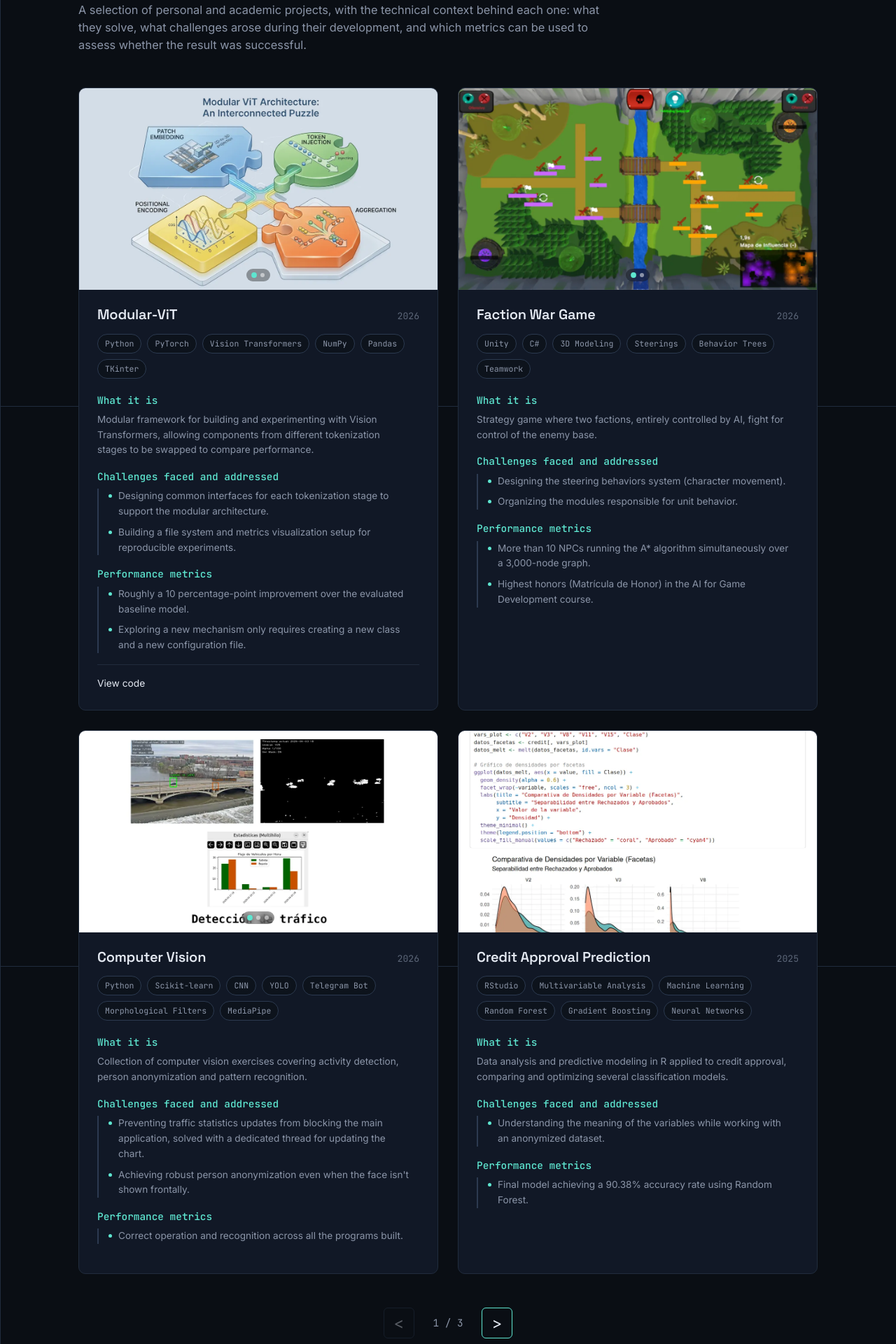
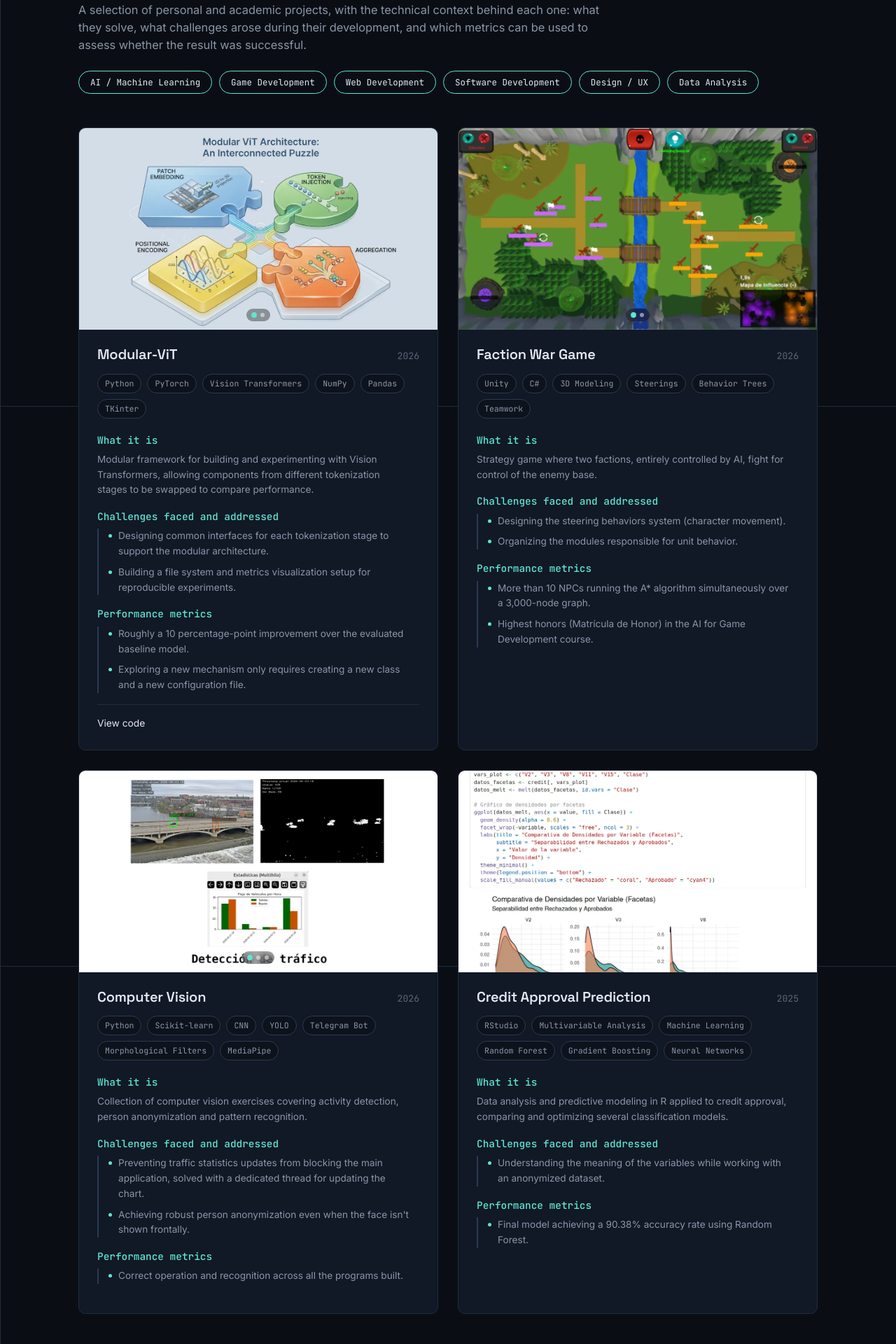
Before and after one commit to JuaanGB/JuaanGB.github.io, a React (Vite) app: page /proyectos in a window 1280 px wide. Shown: the part 220-2140 px from the top of the page at 70% size. Built offline with nearby package versions, Linux system fonts and the light colour scheme.

Commit message:
Filtros para los proyectos

```diff
--- /dev/null
+++ b/src/components/TagFilter.css
@@ -0,0 +1,40 @@
+.tag-filter {
+  display: flex;
+  flex-wrap: wrap;
+  gap: 10px;
+  margin-top: 24px;
+}
+
+.tag-filter__badge {
+  display: inline-flex;
+  align-items: center;
+  gap: 6px;
+  font-family: var(--font-mono);
+  font-size: 0.78rem;
+  padding: 7px 16px;
+  border-radius: 100px;
+  border: 1px solid var(--accent);
+  background: transparent;
+  color: var(--text-primary);
+  cursor: pointer;
+  transition: background-color 0.18s ease, color 0.18s ease, box-shadow 0.2s ease;
+}
+
+.tag-filter__badge:hover {
+  background: var(--accent-soft);
+}
+
+.tag-filter__badge--active {
+  background: var(--accent);
+  color: #06110f;
+  font-weight: 500;
+}
+
+.tag-filter__badge--active:hover {
+  background: var(--accent-strong);
+}
+
+.tag-filter__x {
+  font-size: 0.7rem;
+  line-height: 1;
+}
--- /dev/null
+++ b/src/components/TagFilter.tsx
@@ -0,0 +1,31 @@
+import { tags } from '../data/tags'
+import { useLanguage } from '../context/LanguageContext'
+import './TagFilter.css'
+
+interface Props {
+  selected: string[]
+  onToggle: (tagId: string) => void
+}
+
+export default function TagFilter({ selected, onToggle }: Props) {
+  const { lang } = useLanguage()
+
+  return (
+    <div className="tag-filter">
+      {tags.map((tag) => {
+        const isActive = selected.includes(tag.id)
+        return (
+          <button
+            key={tag.id}
+            className={'tag-filter__badge' + (isActive ? ' tag-filter__badge--active' : '')}
+            onClick={() => onToggle(tag.id)}
+            aria-pressed={isActive}
+          >
+            {isActive && <span className="tag-filter__x">X</span>}
+            {tag[lang]}
+          </button>
+        )
+      })}
+    </div>
+  )
+}
--- a/src/data/projects.ts
+++ b/src/data/projects.ts
@@ -26,6 +26,7 @@ export const projects: Project[] = [
       { es: 'Mejora de aproximadamente 10 puntos porcentuales respecto al modelo base evaluado.', en: 'Roughly a 10 percentage-point improvement over the evaluated baseline model.' },
       { es: 'Explorar un nuevo mecanismo conlleva la creación de una clase y un fichero de configuración nuevos.', en: 'Exploring a new mechanism only requires creating a new class and a new configuration file.' },
     ],
+    tags: ['ai-ml'],
     repo: 'https://github.com/JuaanGB/Modular-ViT',
     featured: false,
   },
@@ -54,6 +55,7 @@ export const projects: Project[] = [
       { es: 'Más de 10 NPCs ejecutando simultáneamente el algoritmo A* sobre un grafo de 3000 nodos.', en: 'More than 10 NPCs running the A* algorithm simultaneously over a 3,000-node graph.' },
       { es: 'Matrícula de Honor en la asignatura de IA para el Desarrollo de Videojuegos.', en: 'Highest honors (Matrícula de Honor) in the AI for Game Development course.' },
     ],
+    tags: ['ai-ml', 'game-dev'],
   },
   {
     id: 'vision-artificial',
@@ -80,6 +82,7 @@ export const projects: Project[] = [
     metrics: [
       { es: 'Correcto funcionamiento y reconocimiento de los programas realizados.', en: 'Correct operation and recognition across all the programs built.' },
     ],
+    tags: ['ai-ml'],
   },
   {
     id: 'aprendizaje-computacional',
@@ -104,6 +107,7 @@ export const projects: Project[] = [
     metrics: [
       { es: 'Modelo final con una tasa de acierto del 90.38% empleando Random Forest.', en: 'Final model achieving a 90.38% accuracy rate using Random Forest.' },
     ],
+    tags: ['ai-ml', 'data'],
   },
   {
     id: 'futbolistos',
@@ -129,6 +133,7 @@ export const projects: Project[] = [
     metrics: [
       { es: 'Matrícula de Honor en la asignatura Proyectos de Desarrollo de Software.', en: 'Highest honors (Matrícula de Honor) in the Software Development Projects course.' },
     ],
+    tags: ['software'],
   },
   {
     id: 'appchat',
@@ -154,6 +159,7 @@ export const projects: Project[] = [
     metrics: [
       { es: 'Matrícula de Honor en la asignatura Tecnologías de Desarrollo de Software.', en: 'Highest honors (Matrícula de Honor) in the Software Development Technologies course.' },
     ],
+    tags: ['software'],
   },
   {
     id: 'smartway',
@@ -183,6 +189,7 @@ export const projects: Project[] = [
     metrics: [
       { es: 'Adopción efectiva del stack tecnológico, incluyendo la dockerización del entorno y la implementación de autenticación mediante JWT como prácticas adicionales.', en: 'Successful adoption of the tech stack, including dockerizing the environment and implementing JWT authentication as additional practice.' },
     ],
+    tags: ['web'],
   },
   {
     id: 'horarigo',
@@ -208,6 +215,7 @@ export const projects: Project[] = [
     metrics: [
       { es: 'Empleada para la planificación de mi último curso de carrera, cursado con 72 créditos, y acabando la carrera en 4 años.', en: 'Used to plan my final year of the degree, in which I took 72 credits and finished the degree in 4 years.' },
     ],
+    tags: ['web'],
   },
   {
     id: 'ecopath',
@@ -233,5 +241,6 @@ export const projects: Project[] = [
     metrics: [
       { es: 'Proyecto correcto según los mentores de Capgemini.', en: 'Project validated as correct by the Capgemini mentors.' },
     ],
+    tags: ['design'],
   },
 ]
--- /dev/null
+++ b/src/data/tags.ts
@@ -0,0 +1,14 @@
+export interface Tag {
+  id: string
+  es: string
+  en: string
+}
+
+export const tags: Tag[] = [
+  { id: 'ai-ml', es: 'IA / Machine Learning', en: 'AI / Machine Learning' },
+  { id: 'game-dev', es: 'Desarrollo de Videojuegos', en: 'Game Development' },
+  { id: 'web', es: 'Desarrollo Web', en: 'Web Development' },
+  { id: 'software', es: 'Desarrollo de Software', en: 'Software Development' },
+  { id: 'design', es: 'Diseño / UX', en: 'Design / UX' },
+  { id: 'data', es: 'Análisis de Datos', en: 'Data Analysis' },
+]
--- a/src/i18n/strings.ts
+++ b/src/i18n/strings.ts
@@ -24,6 +24,7 @@ export const strings = {
       viewCode: 'Ver código',
       prevPage: 'Página anterior',
       nextPage: 'Página siguiente',
+      noResults: 'No hay proyectos con esas etiquetas.',
     },
     experience: {
       title: 'Trayectoria profesional'
@@ -65,6 +66,7 @@ export const strings = {
       viewCode: 'View code',
       prevPage: 'Previous page',
       nextPage: 'Next page',
+      noResults: 'No projects match those tags.',
     },
     experience: {
       title: 'Professional experience'
--- a/src/pages/Projects.css
+++ b/src/pages/Projects.css
@@ -53,3 +53,9 @@
   min-width: 48px;
   text-align: center;
 }
+
+.projects-empty {
+  text-align: center;
+  color: var(--text-secondary);
+  padding: 48px 0;
+}
--- a/src/pages/Projects.tsx
+++ b/src/pages/Projects.tsx
@@ -1,6 +1,7 @@
 import { useState, useMemo } from 'react'
 import { projects } from '../data/projects'
 import ProjectCard from '../components/ProjectCard'
+import TagFilter from '../components/TagFilter'
 import './Projects.css'
 import { useLanguage } from '../context/LanguageContext'
 import { strings } from '../i18n/strings'
@@ -11,13 +12,28 @@ export default function Projects() {
   const { lang } = useLanguage()
   const t = strings[lang]
   const [page, setPage] = useState(1)
+  const [selectedTags, setSelectedTags] = useState<string[]>([])
 
-  const totalPages = Math.ceil(projects.length / PROJECTS_PER_PAGE)
+  const toggleTag = (tagId: string) => {
+    setSelectedTags((prev) =>
+      prev.includes(tagId) ? prev.filter((id) => id !== tagId) : [...prev, tagId]
+    )
+    setPage(1)
+  }
+
+  const filteredProjects = useMemo(() => {
+    if (selectedTags.length === 0) return projects
+    return projects.filter((project) =>
+      selectedTags.some((tagId) => project.tags.includes(tagId))
+    )
+  }, [selectedTags])
+
+  const totalPages = Math.max(1, Math.ceil(filteredProjects.length / PROJECTS_PER_PAGE))
 
   const visibleProjects = useMemo(() => {
     const start = (page - 1) * PROJECTS_PER_PAGE
-    return projects.slice(start, start + PROJECTS_PER_PAGE)
-  }, [page])
+    return filteredProjects.slice(start, start + PROJECTS_PER_PAGE)
+  }, [filteredProjects, page])
 
   const goToPage = (next: number) => {
     const clamped = Math.min(Math.max(next, 1), totalPages)
@@ -31,13 +47,18 @@ export default function Projects() {
         <p className="page-eyebrow">// build log</p>
         <h1 className="page-title">{t.projects.title}</h1>
         <p className="page-subtitle">{t.projects.description}</p>
+        <TagFilter selected={selectedTags} onToggle={toggleTag} />
       </div>
 
-      <div className="projects-grid">
-        {visibleProjects.map((project) => (
-          <ProjectCard key={project.id} project={project} />
-        ))}
-      </div>
+      {visibleProjects.length > 0 ? (
+        <div className="projects-grid">
+          {visibleProjects.map((project) => (
+            <ProjectCard key={project.id} project={project} />
+          ))}
+        </div>
+      ) : (
+        <p className="projects-empty">{t.projects.noResults}</p>
+      )}
 
       {totalPages > 1 && (
         <div className="pagination">
@@ -47,20 +68,16 @@ export default function Projects() {
             disabled={page === 1}
             aria-label={t.projects.prevPage}
           >
-            &lt;
+            ‹
           </button>
-
-          <span className="pagination__status">
-            {page} / {totalPages}
-          </span>
-
+          <span className="pagination__status">{page} / {totalPages}</span>
           <button
             className="pagination__arrow"
             onClick={() => goToPage(page + 1)}
             disabled={page === totalPages}
             aria-label={t.projects.nextPage}
           >
-            &gt;
+            ›
           </button>
         </div>
       )}
--- a/src/types/index.ts
+++ b/src/types/index.ts
@@ -7,6 +7,7 @@ export interface Project {
   whatItIs: { es: string; en: string }
   challenges: { es: string; en: string }[]
   metrics: { es: string; en: string }[]
+  tags: string[]
   repo?: string
   featured?: boolean
 }
```
